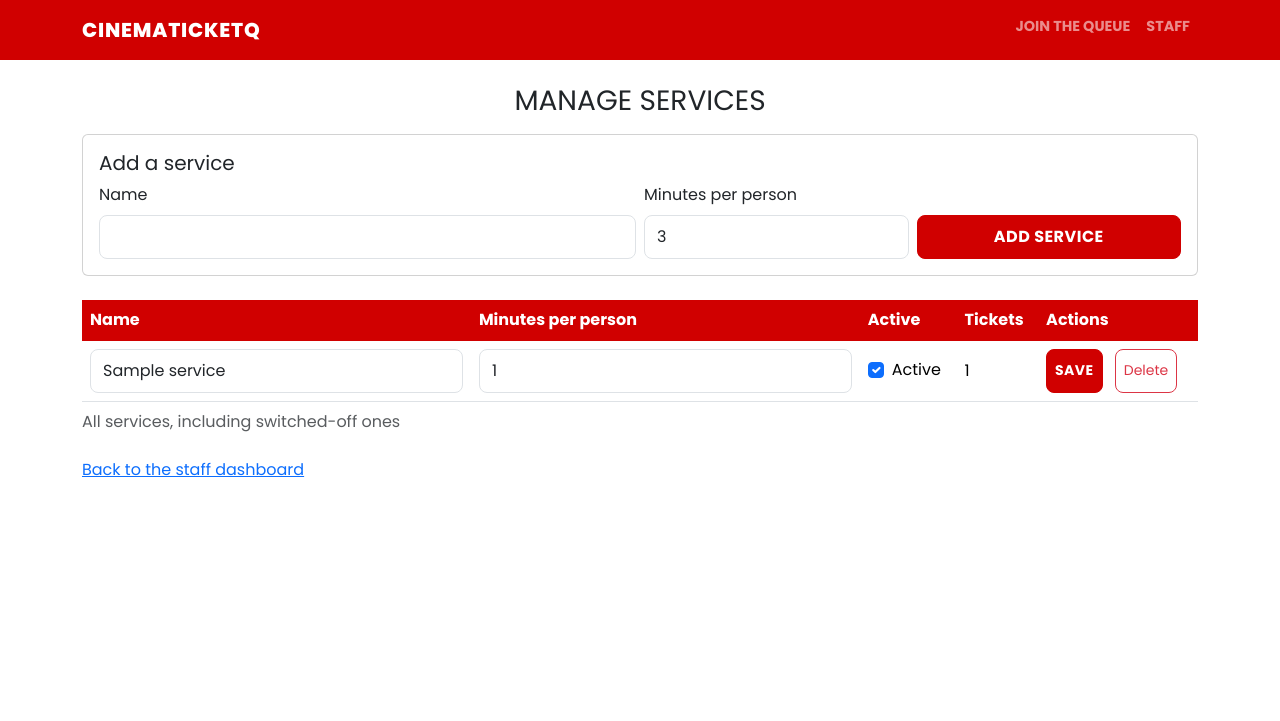
After one commit to Mark-Degams/ccc181, a Flask app: page /staff/services in a window 1280 px wide. The commit adds this page. Shown: the top 721 px of the page. Run offline with Flask 3, Linux system fonts and the light colour scheme; tables that the repository leaves empty hold one stand-in row (values such as "Sample post").

Commit message:
Part 9 (#3)

```diff
--- a/app.py
+++ b/app.py
@@ -70,6 +70,11 @@ def all_services():
     return db.session.scalars(db.select(Service).order_by(Service.name)).all()
 
 
+def active_services():
+    stmt = db.select(Service).filter_by(active=True).order_by(Service.name)
+    return db.session.scalars(stmt).all()
+
+
 PH_TIME = timezone(timedelta(hours=8))  # Philippine time has no daylight saving
 
 
@@ -119,7 +124,7 @@ def estimate(t, ahead):
 
 @app.get("/join")
 def join_form():
-    return render_template("join.html", services=all_services(), form={}, errors={})
+    return render_template("join.html", services=active_services(), form={}, errors={})
 
 
 @app.post("/join")
@@ -136,14 +141,14 @@ def join():
         errors["name"] = "Enter your name (up to 80 characters)."
     if email and ("@" not in email or "." not in email or len(email) > 120):
         errors["email"] = "Enter a valid email address, or leave it blank."
-    if service is None:
+    if service is None or not service.active:
         errors["service_id"] = "Choose a service."
     if party_size is None or not 1 <= party_size <= 10:
         errors["party_size"] = "Enter a party size from 1 to 10."
 
     if errors:
         flash("Please fix the highlighted fields.", "danger")
-        return render_template("join.html", services=all_services(),
+        return render_template("join.html", services=active_services(),
                                form=form, errors=errors), 400
 
     user = None
@@ -161,7 +166,7 @@ def join():
     except IntegrityError:
         db.session.rollback()
         flash("Something went wrong saving your ticket. Please try again.", "danger")
-        return render_template("join.html", services=all_services(),
+        return render_template("join.html", services=active_services(),  # CHANGED
                                form=form, errors={}), 409
 
     flash(f"You joined the queue. Your ticket is #{ticket.id}.", "success")
@@ -245,6 +250,70 @@ def leave_queue(ticket_id):
     return redirect(url_for("index"))
 
 
+@app.post("/staff/tickets/<int:ticket_id>/delete")
+def delete_ticket(ticket_id):
+    t = db.get_or_404(Ticket, ticket_id)
+    db.session.delete(t)  # hard delete: the row is gone for good
+    db.session.commit()
+    flash(f"Ticket #{ticket_id} was deleted.", "warning")
+    return redirect(url_for("staff_dashboard"))
+
+
+@app.get("/staff/services")
+def services_list():
+    return render_template("services.html", services=all_services())
+
+
+@app.post("/staff/services")
+def service_create():
+    name = request.form.get("name", "").strip()
+    minutes = request.form.get("avg_minutes", type=int)
+    if not name or len(name) > 60 or not minutes or minutes <= 0:
+        flash("Enter a name (up to 60 characters) and minutes greater than 0.", "danger")
+        return redirect(url_for("services_list"))
+    db.session.add(Service(name=name, avg_minutes=minutes))
+    try:
+        db.session.commit()
+        flash(f"Service “{name}” added.", "success")
+    except IntegrityError:
+        db.session.rollback()
+        flash(f"A service named “{name}” already exists.", "danger")
+    return redirect(url_for("services_list"))
+
+
+@app.post("/staff/services/<int:service_id>/edit")
+def service_edit(service_id):
+    s = db.get_or_404(Service, service_id)
+    name = request.form.get("name", "").strip()
+    minutes = request.form.get("avg_minutes", type=int)
+    if not name or len(name) > 60 or not minutes or minutes <= 0:
+        flash("Enter a name (up to 60 characters) and minutes greater than 0.", "danger")
+        return redirect(url_for("services_list"))
+    s.name = name
+    s.avg_minutes = minutes
+    s.active = request.form.get("active") == "on"  # an unticked box is not sent at all
+    try:
+        db.session.commit()
+        flash(f"Service “{name}” saved.", "success")
+    except IntegrityError:
+        db.session.rollback()
+        flash(f"A service named “{name}” already exists.", "danger")
+    return redirect(url_for("services_list"))
+
+
+@app.post("/staff/services/<int:service_id>/delete")
+def service_delete(service_id):
+    s = db.get_or_404(Service, service_id)
+    if s.tickets:
+        flash(f"“{s.name}” has tickets, so it cannot be deleted. Turn it off instead.", "danger")
+        return redirect(url_for("services_list"))
+    name = s.name
+    db.session.delete(s)
+    db.session.commit()
+    flash(f"Service “{name}” deleted.", "warning")
+    return redirect(url_for("services_list"))
+
+
 if __name__ == "__main__":
     # Lets you also start the app with: python app.py
     app.run(debug=True)
--- a/models.py
+++ b/models.py
@@ -1,7 +1,7 @@
 from datetime import datetime
 
 from flask_sqlalchemy import SQLAlchemy
-from sqlalchemy import CheckConstraint, DateTime, ForeignKey, String, func
+from sqlalchemy import CheckConstraint, DateTime, ForeignKey, String, func, true
 from sqlalchemy.orm import Mapped, mapped_column, relationship
 
 db = SQLAlchemy()
@@ -24,6 +24,7 @@ class Service(db.Model):
     id: Mapped[int] = mapped_column(primary_key=True)
     name: Mapped[str] = mapped_column(String(60), unique=True)
     avg_minutes: Mapped[int] = mapped_column(default=3, server_default="3")
+    active: Mapped[bool] = mapped_column(default=True, server_default=true())
 
     tickets: Mapped[list["Ticket"]] = relationship(back_populates="service")
 
--- a/static/js/main.js
+++ b/static/js/main.js
@@ -7,8 +7,15 @@ if (joinForm) {
   });
 }
 
+document.querySelectorAll("form[data-confirm]").forEach((form) => {
+  form.addEventListener("submit", (event) => {
+    if (!confirm(form.dataset.confirm)) event.preventDefault();
+  });
+});
+
 document.querySelectorAll("form[action^='/staff/']").forEach((form) => {
-  form.addEventListener("submit", () => {
+  form.addEventListener("submit", (event) => {
+    if (event.defaultPrevented) return;
     const button = form.querySelector("button[type=submit]");
     button.disabled = true;
     button.textContent = "Please wait…";
--- /dev/null
+++ b/templates/services.html
@@ -0,0 +1,80 @@
+{% extends "base.html" %}
+{% block title %}Manage services · CinemaTicketQ{% endblock %}
+
+{% block content %}
+<h1 class="h3 mb-3">Manage services</h1>
+
+<div class="card mb-4">
+  <div class="card-body">
+    <h2 class="h5">Add a service</h2>
+    <form method="post" action="{{ url_for('service_create') }}" class="row g-2 align-items-end">
+      <div class="col-12 col-md-6">
+        <label for="new-name" class="form-label">Name</label>
+        <input id="new-name" name="name" type="text" maxlength="60" required class="form-control">
+      </div>
+      <div class="col-6 col-md-3">
+        <label for="new-minutes" class="form-label">Minutes per person</label>
+        <input id="new-minutes" name="avg_minutes" type="number" min="1" value="3" required class="form-control">
+      </div>
+      <div class="col-6 col-md-3">
+        <button type="submit" class="btn btn-primary w-100">Add service</button>
+      </div>
+    </form>
+  </div>
+</div>
+
+<div class="table-responsive">
+  <table class="table align-middle">
+    <caption>All services, including switched-off ones</caption>
+    <thead>
+      <tr>
+        <th scope="col">Name</th>
+        <th scope="col">Minutes per person</th>
+        <th scope="col">Active</th>
+        <th scope="col">Tickets</th>
+        <th scope="col">Actions</th>
+      </tr>
+    </thead>
+    <tbody>
+      {% for s in services %}
+      <tr>
+        <td>
+          <label for="name-{{ s.id }}" class="visually-hidden">Name of {{ s.name }}</label>
+          <input id="name-{{ s.id }}" name="name" form="edit-{{ s.id }}" type="text"
+                 maxlength="60" required value="{{ s.name }}" class="form-control">
+        </td>
+        <td>
+          <label for="min-{{ s.id }}" class="visually-hidden">Minutes per person for {{ s.name }}</label>
+          <input id="min-{{ s.id }}" name="avg_minutes" form="edit-{{ s.id }}" type="number"
+                 min="1" required value="{{ s.avg_minutes }}" class="form-control">
+        </td>
+        <td>
+          <div class="form-check">
+            <input id="active-{{ s.id }}" name="active" form="edit-{{ s.id }}" type="checkbox"
+                   class="form-check-input" {% if s.active %}checked{% endif %}>
+            <label for="active-{{ s.id }}" class="form-check-label">
+              {{ "Active" if s.active else "Off" }}
+            </label>
+          </div>
+        </td>
+        <td>{{ s.tickets|length }}</td>
+        <td class="text-nowrap">
+          <form id="edit-{{ s.id }}" method="post"
+                action="{{ url_for('service_edit', service_id=s.id) }}" class="d-inline">
+            <button type="submit" class="btn btn-sm btn-primary"
+                    aria-label="Save {{ s.name }}">Save</button>
+          </form>
+          <form method="post" action="{{ url_for('service_delete', service_id=s.id) }}"
+                class="d-inline ms-2"
+                data-confirm="Delete the service {{ s.name }}? This cannot be undone.">
+            <button type="submit" class="btn btn-sm btn-outline-danger"
+                    aria-label="Delete {{ s.name }}">Delete</button>
+          </form>
+        </td>
+      </tr>
+      {% endfor %}
+    </tbody>
+  </table>
+</div>
+<p><a href="{{ url_for('staff_dashboard') }}">Back to the staff dashboard</a></p>
+{% endblock %}
```
Also changed, not shown: migrations/versions/73135194a4a9_add_services_active.py (added, +32 -0 lines), templates/staff.html (+15 -1 lines), week4.md (+7 -7 lines).
